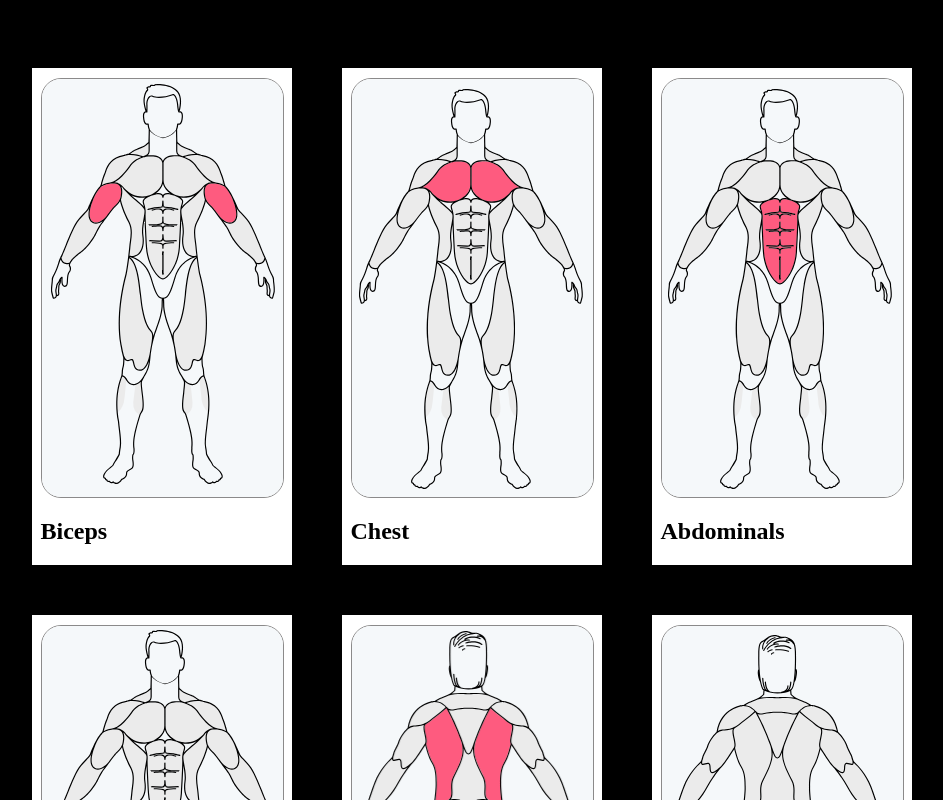
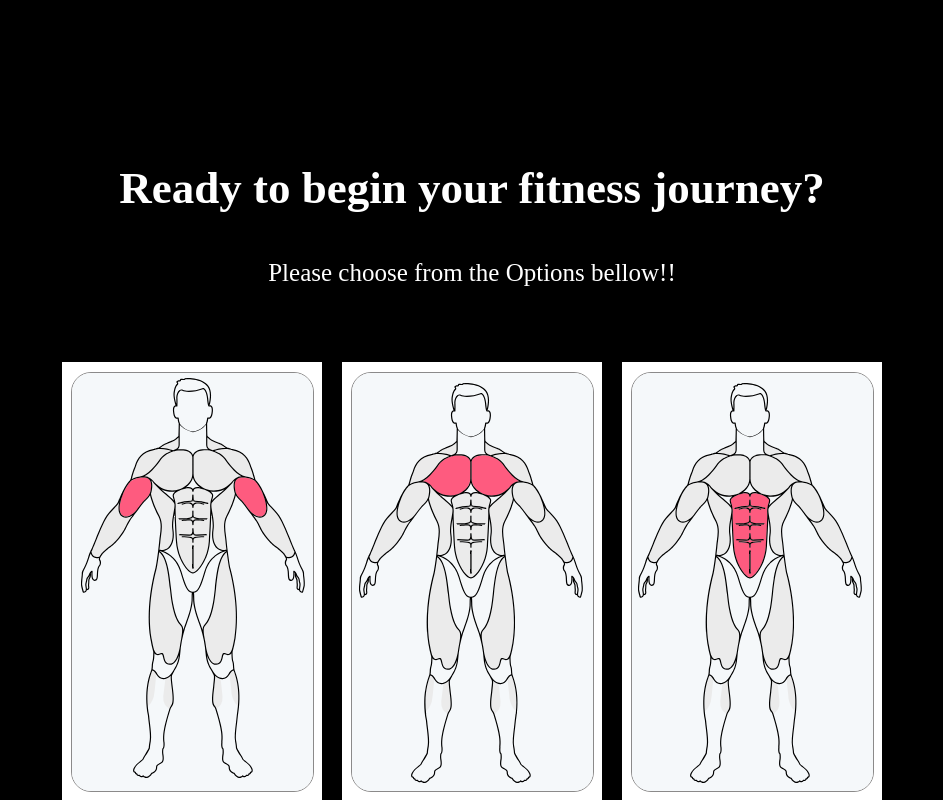
Before and after one commit to iftekar2/YouTubeClone, a React (Vite) app: page / in a window 1280 px wide. Shown: the part 2680-3480 px from the top of the page, without its empty margins (168-1111 px from the left). Built offline with nearby package versions, Linux system fonts and the light colour scheme.

Commit message:
Adding Style and Comments to Example Page

```diff
--- a/components/ExamplePage.jsx
+++ b/components/ExamplePage.jsx
@@ -5,6 +5,15 @@ function ExamplePage() {
   return (
     <section className="ExampleSection">
       <div className="examplePage">
+        <div className="exampleTitle">
+          <h2 className="title">Ready to begin your fitness journey?</h2>
+        </div>
+
+        <div className="exampleDescription">
+          <p>Please choose from the Options bellow!!</p>
+        </div>
+
+        <div className="exerciseExamples">
           <div className="exampleDiv">
             <div className="exampleOne">
               <img src="../Images/biceps.png" />
@@ -59,6 +68,7 @@ function ExamplePage() {
             </div>
           </div>
         </div>
+      </div>
     </section>
   );
 }
--- a/components/Style.css
+++ b/components/Style.css
@@ -115,12 +115,12 @@ body {
 /*This is About Page*/
 .AboutSection {
   /*This is styling About Section*/
-  height: 100vh;
+  height: 110vh;
   width: 100%;
   display: flex;
   justify-content: center;
   align-items: center;
-  margin-bottom: 70px;
+  margin-bottom: 150px;
 }
 
 .aboutOne {
@@ -178,23 +178,17 @@ body {
 
 /*This is Example Page*/
 .ExampleSection {
+  /*This is styling Example Section*/
   height: 200vh;
   width: 100%;
   display: flex;
   justify-content: center;
   align-items: center;
-}
-
-.examplePage {
-  width: 900px;
-  display: flex;
-  justify-content: center;
-  align-items: center;
   flex-wrap: wrap;
-  gap: 50px;
 }
 
 .examplePage img {
+  /*This is styling Example Page Image*/
   border-radius: 20px;
   border: 1px solid rgb(139, 138, 138);
   display: flex;
@@ -202,26 +196,62 @@ body {
   align-items: center;
   cursor: pointer;
 }
+
 .exampleOne,
 .exampleTwo,
 .exampleThree,
 .exampleFour,
 .exampleFive,
 .exampleSix {
+  /*This is styling all the Examples that we have in the Page*/
   color: #000000;
   border-radius: 20px;
   margin-top: 10px;
 }
 
 .workoutName {
+  /*This is styling Workout Names*/
   font-size: 16px;
   cursor: pointer;
 }
 
 .exampleDiv {
+  /*This is styling Example Div*/
   width: 260px;
   background-color: white;
   display: flex;
   justify-content: center;
   align-items: center;
 }
+
+.exerciseExamples {
+  /*This is styling Exercise Examples*/
+  width: 900px;
+  display: flex;
+  justify-content: center;
+  align-items: center;
+  flex-wrap: wrap;
+  gap: 20px;
+}
+
+.exampleTitle {
+  /*This is styling Example Title*/
+  font-size: 30px;
+  display: flex;
+  justify-content: center;
+  align-items: center;
+}
+
+.exampleTitle h2 {
+  /*This is styling example Title*/
+  margin-bottom: 20px;
+}
+
+.exampleDescription {
+  /*This is styling Example Description*/
+  display: flex;
+  justify-content: center;
+  align-items: center;
+  font-size: 25px;
+  margin-bottom: 50px;
+}
```
Lines whose indentation alone changed are shown as unchanged.
